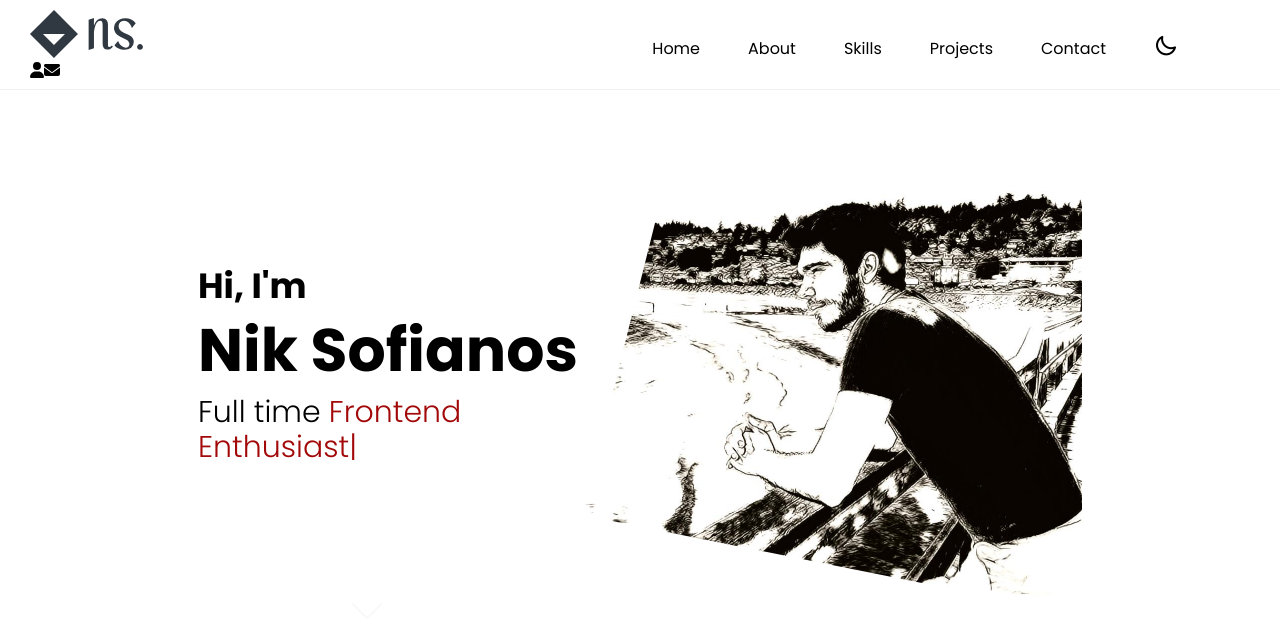
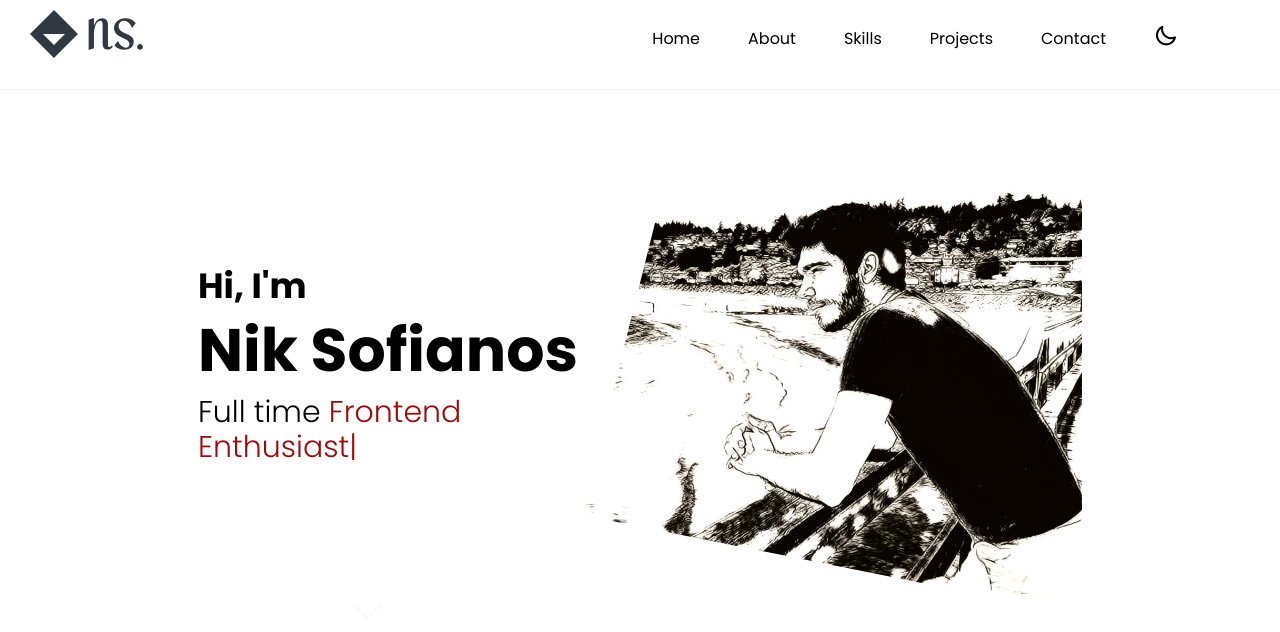
Before and after one commit to nsofianos/nsofianos.github.io, a React (Create React App) app: page / in a window 1280 px wide. Shown: the top 632 px of the page. Built offline with nearby package versions, Linux system fonts and the light colour scheme.

Commit message:
remove fontawesome

```diff
--- a/package.json
+++ b/package.json
@@ -3,9 +3,6 @@
   "version": "0.1.0",
   "private": true,
   "dependencies": {
-    "@fortawesome/fontawesome-svg-core": "^6.1.1",
-    "@fortawesome/free-solid-svg-icons": "^6.1.1",
-    "@fortawesome/react-fontawesome": "^0.2.0",
     "@testing-library/jest-dom": "^5.16.3",
     "@testing-library/react": "^12.1.4",
     "@testing-library/user-event": "^13.5.0",
--- a/src/components/App.js
+++ b/src/components/App.js
@@ -6,10 +6,6 @@ import Skills from "./Sections/Skills/Skills";
 import Contact from "./Sections/Contact/Contact";
 import SideBar from "./Nav/SideBar";
 import { useState } from "react";
-import { library } from "@fortawesome/fontawesome-svg-core";
-import { faUser, faEnvelope } from "@fortawesome/free-solid-svg-icons";
-
-library.add(faUser, faEnvelope);
 
 function App() {
   const [sidebarOpen, setSidebarOpen] = useState(false);
--- a/src/components/Nav/NavBar.js
+++ b/src/components/Nav/NavBar.js
@@ -1,5 +1,4 @@
 import "./NavBar.scss";
-import { FontAwesomeIcon } from "@fortawesome/react-fontawesome";
 
 function NavBar(props) {
   return (
@@ -13,10 +12,7 @@ function NavBar(props) {
               alt="logo"
             ></img>
           </a>
-          <div className="contact-info">
-            <FontAwesomeIcon icon="fa-solid fa-user" />
-            <FontAwesomeIcon icon="fa-solid fa-envelope" />
-          </div>
+          <div className="contact-info"></div>
         </div>
         <div className="nav-right">
           <div className="links">
```
Also changed, not shown: 1 other file (tests, documents, lock files or other folders).
